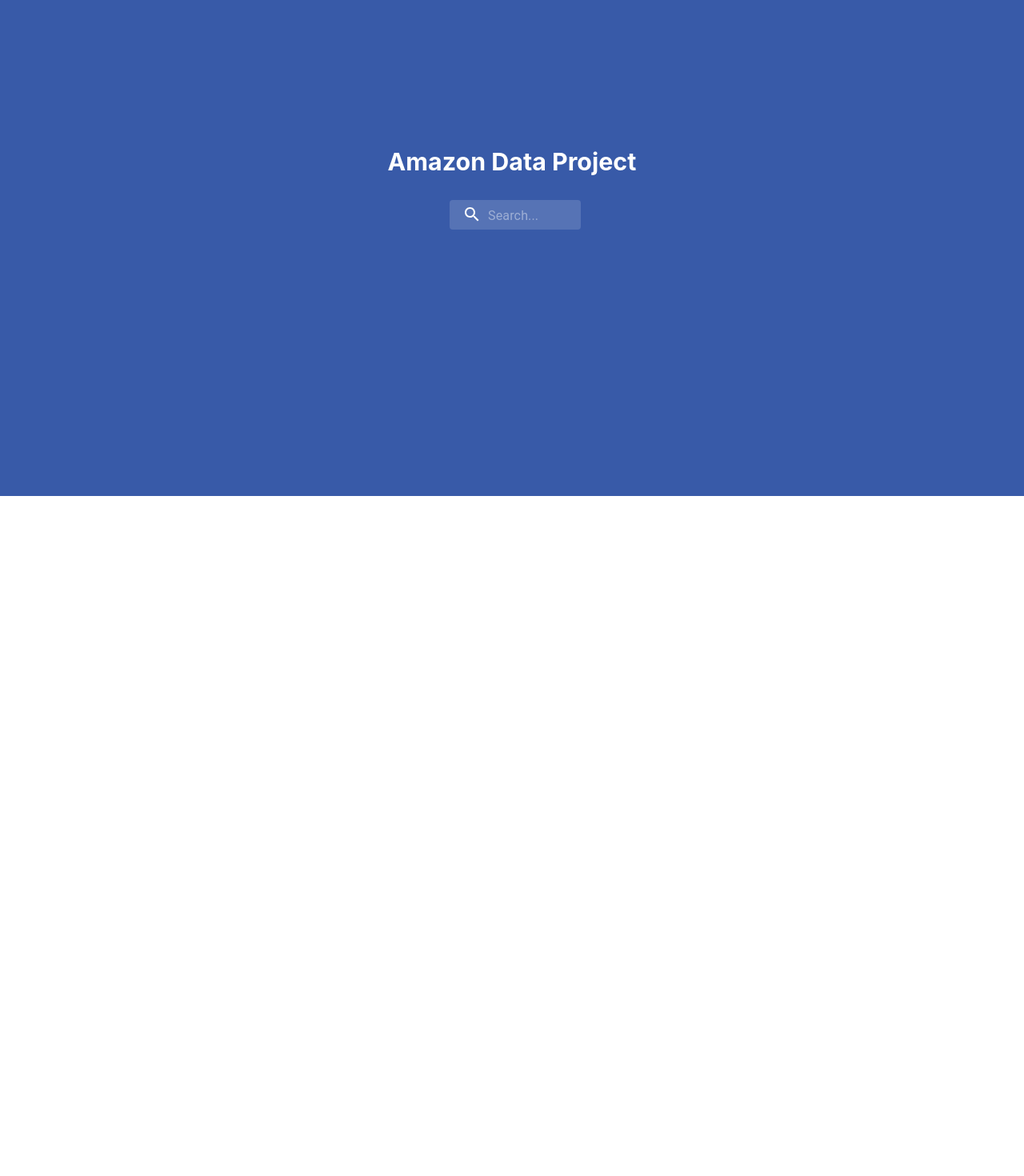
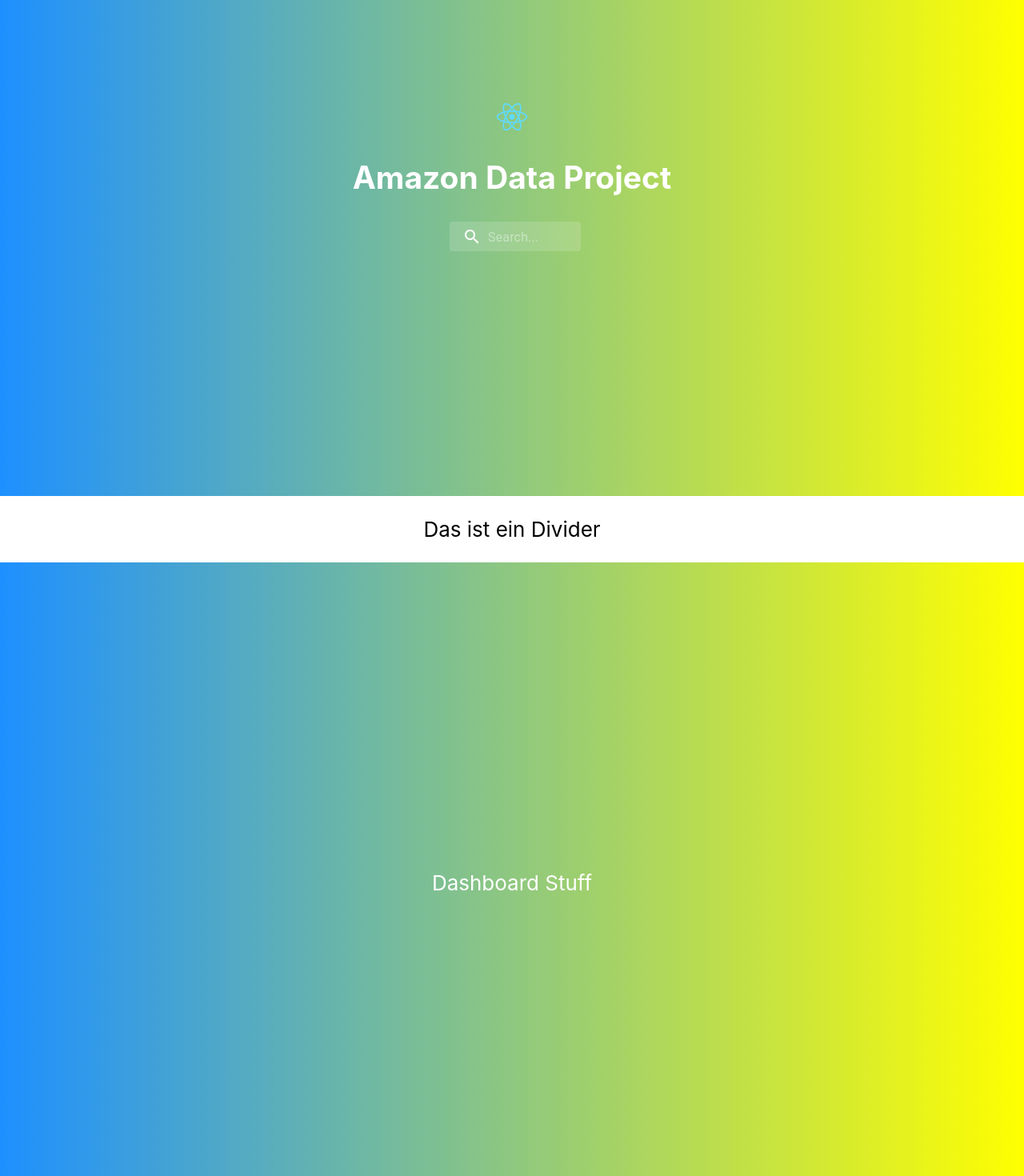
Before and after one commit to constantin-kuehne/AmazonDataProject, a React (Create React App) app in the folder frontend/: page / in a window 1280 px wide. Shown: the part 180-1650 px from the top of the page at 80% size. Before the commit the page ends 800 px from the top, so only its background shows below. Built offline with nearby package versions, Linux system fonts and the light colour scheme.

Commit message:
Insert Dashboard Space and Divider Setup CSS and Padding

```diff
--- a/frontend/src/App.css
+++ b/frontend/src/App.css
@@ -15,6 +15,7 @@
 
 .App-header {
   background-color: #385AA8;
+  background-image: linear-gradient(to right, dodgerblue , yellow);
   min-height: 100vh;
   display: flex;
   flex-direction: column;
@@ -36,3 +37,30 @@
     transform: rotate(360deg);
   }
 }
+.App-Body{
+  background-color: #385AA8;
+  background-image: linear-gradient(to right, dodgerblue , yellow);
+  min-height: 100vh;
+  display: flex;
+  flex-direction: column;
+  align-items: center;
+  justify-content: center;
+  font-size: calc(10px + 2vmin);
+  color: white;
+
+
+}
+
+.dashboard-divider{
+  background-color: #385AA8;
+  background-image: linear-gradient(to right, white , white);
+  min-height: 10vh;
+  display: flex;
+  flex-direction: column;
+  align-items: center;
+  justify-content: center;
+  font-size: calc(10px + 2vmin);
+  color: black;
+
+
+}
--- a/frontend/src/App.tsx
+++ b/frontend/src/App.tsx
@@ -2,6 +2,8 @@
 import logo from './logo.svg';
 import './App.css';
 import Search from "./components/searchbar";
+import {Avatar} from "@material-ui/core";
+import AvatarGroup from '@mui/material/AvatarGroup';
 
 function App() {
   return (
@@ -9,10 +11,21 @@
     <div className="App">
 
       <header className="App-header">
-          <h3> Amazon Data Project</h3>
+          <Avatar
+              alt="Example Alt"
+              src="logo512.png" />
+          <h2> Amazon Data Project</h2>
           <Search/>
       </header>
-        <body>
+
+        <div className="dashboard-divider">
+            <p> Das ist ein Divider</p>
+        </div>
+
+        <body className="App-Body">
+
+
+        <p> Dashboard Stuff </p>
 
 
 
```
